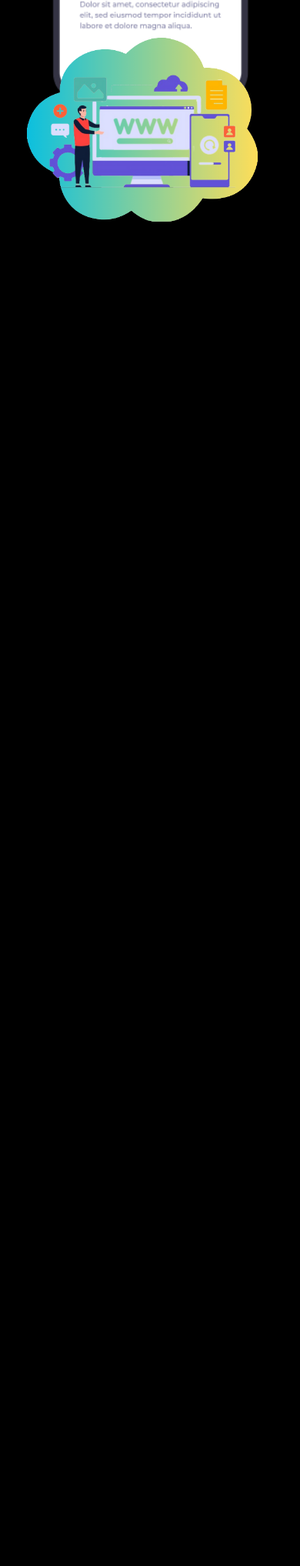
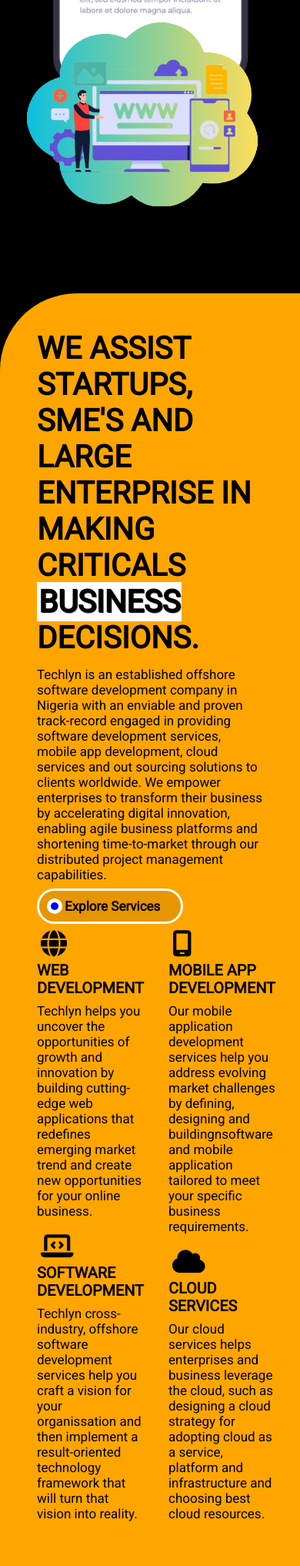
Before and after one commit to symon9/Techlyn, a PHP site: page / in a window 390 px wide; the page is wider, and only the part inside the window is pictured. Shown: the part 1530-3564 px from the top of that part at 77% size. Before the commit the page ends 1818 px from the top of that part, so only its background shows below. Run offline with PHP 8.4, Linux system fonts and the light colour scheme.

Commit message:
Services section done but not responsive

```diff
--- a/dist/css/main.css
+++ b/dist/css/main.css
@@ -5,11 +5,14 @@
 }
 
 body {
+  /*
+  WIDTH OF THE PAGE: 1408PX;
+  */
   color: #fff;
   background-color: #000;
   font-family: "Roboto", sans-serif;
   font-size: 17px;
-  margin: 0 1rem 0 1rem;
+  margin: 0 0rem 0 0rem;
   min-height: 150vh;
 }
 
@@ -230,7 +233,7 @@ nav div .nav .ul-list li:hover div {
 }
 .main .main-container .sub-main-one img {
   position: absolute;
-  left: 50px;
+  left: 10px;
   bottom: -230px;
 }
 .main .main-container .sub-main-two {
@@ -395,4 +398,82 @@ nav div .nav .ul-list li:hover div {
 
 .main-container {
   position: relative;
+}
+
+/* SERVICES */
+.services {
+  color: #000;
+  background-color: orange;
+  padding: 3rem;
+  border-top-left-radius: 100px;
+}
+.services div .head-container h1 {
+  font-size: 2.5rem;
+}
+.services div .head-container h1 span {
+  background-color: #fff;
+  text-shadow: 1px 1px 1px #000;
+  padding: 2px;
+}
+.services div .head-container .dsc {
+  padding: 14px 0 8px 0;
+}
+.services div .head-container .div-btn {
+  display: flex;
+  flex-direction: row;
+  padding: 10px;
+  gap: 3px;
+  background-color: rgb(230, 150, 2);
+  border: 3px solid #fff;
+  border-radius: 25px;
+  width: 190px;
+  text-align: center;
+}
+.services div .head-container .div-btn .out {
+  background-color: #FFF;
+  width: 20px;
+  height: 20px;
+  border-radius: 10px;
+}
+.services div .head-container .div-btn .out .in {
+  background-color: #00f;
+  height: 10px;
+  width: 10px;
+  border-radius: 5px;
+  margin: 5px auto;
+}
+.services div .head-container .div-btn a {
+  text-decoration: none;
+  color: #000;
+  font-weight: 600;
+}
+.services div .head-container .div-btn:hover {
+  background-color: transparent;
+}
+.services div .sub-container {
+  display: flex;
+  flex-direction: row;
+  gap: 2rem;
+}
+.services div .sub-container .sub-con-first .web-container, .services div .sub-container .sub-con-first .software-container {
+  padding: 10px 0;
+}
+.services div .sub-container .sub-con-first .web-container i, .services div .sub-container .sub-con-first .software-container i {
+  margin: 10px 0;
+}
+.services div .sub-container .sub-con-first .web-container h3, .services div .sub-container .sub-con-first .software-container h3 {
+  padding: 8px 0;
+}
+.services div .sub-container .sub-con-second .mobile-app-container, .services div .sub-container .sub-con-second .cloud-container {
+  padding: 10px 0;
+}
+.services div .sub-container .sub-con-second .mobile-app-container i, .services div .sub-container .sub-con-second .cloud-container i {
+  margin: 10px 0;
+}
+.services div .sub-container .sub-con-second .mobile-app-container h3, .services div .sub-container .sub-con-second .cloud-container h3 {
+  padding: 8px 0;
+}
+
+.fa-globe, .fa-laptop-code, .fa-mobile-screen, .fa-cloud {
+  padding: 5px;
 }/*# sourceMappingURL=main.css.map */
--- a/index.html
+++ b/index.html
@@ -151,5 +151,49 @@
         </div>
     </main>
 
+    <section class="services">
+        <div class="container">
+            <div class="head-container">
+                <h1>WE ASSIST STARTUPS, SME'S AND LARGE ENTERPRISE IN MAKING CRITICALS <span>BUSINESS</span> DECISIONS.</h1>
+                <p class="dsc">Techlyn is an established offshore software development company in Nigeria with an enviable and proven track-record engaged in providing software development services, mobile app development, cloud services and out sourcing solutions to clients worldwide. We empower enterprises to transform their business by accelerating digital innovation, enabling agile business platforms and shortening time-to-market through our distributed project management capabilities.</p>
+                <div class="div-btn">
+                    <div class="out">
+                        <div class="in">
+
+                        </div>
+                    </div>
+                    <a href="#">Explore Services</a>
+                </div>
+            </div>
+            <div class="sub-container">
+                <div class="sub-con-first">
+                    <div class="web-container">
+                        <i class="fa-solid fa-globe fa-2xl"></i>
+                        <h3>WEB DEVELOPMENT</h3>
+                        <p>Techlyn helps you uncover the opportunities of growth and innovation by building cutting-edge web applications that redefines emerging market trend and create new opportunities for your online business.</p>
+                    </div>
+                    <div class="software-container">
+                        <i class="fa-solid fa-laptop-code fa-2xl"></i>
+                        <h3>SOFTWARE DEVELOPMENT</h3>
+                        <p>Techlyn cross-industry, offshore software development services help you craft a vision for your organissation and then implement a result-oriented technology framework that will turn that vision into reality.</p>
+                    </div>
+                </div>
+                <div class="sub-con-second">
+                    <div class="mobile-app-container">
+                        <i class="fa-solid fa-mobile-screen fa-2xl"></i>
+                        <h3>MOBILE APP DEVELOPMENT</h3>
+                        <p>Our mobile application development services help you address evolving market challenges by defining, designing and buildingnsoftware and mobile application tailored to meet your specific business requirements.</p>
+                    </div>
+                    <div class="cloud-container">
+                        <i class="fa-solid fa-cloud fa-2xl"></i>
+                        <h3>CLOUD SERVICES</h3>
+                        <p>Our cloud services helps enterprises and business leverage the cloud, such as designing a cloud strategy for adopting cloud as a service, platform and infrastructure and choosing best cloud resources.</p>
+                    </div>
+                </div>
+            </div>
+        </div>
+    </section>
+
+
 </body>
 </html>
--- a/sass/main.scss
+++ b/sass/main.scss
@@ -2,11 +2,14 @@
 @use "variables";
 
 body{
+    /*
+    WIDTH OF THE PAGE: 1408PX;
+    */
     color: #fff;
     background-color: #000;
     font-family: 'Roboto', sans-serif;
     font-size: 17px;
-    margin: 0 1rem 0 1rem;
+    margin: 0 0rem 0 0rem;
     min-height: 150vh;
 }
 .div-container{
@@ -260,7 +263,7 @@ nav div .nav .ul-list li:hover div {
                 position: relative;
                 img{
                     position: absolute;
-                    left: 50px;
+                    left: 10px;
                     bottom: -230px;
                 }
             }
@@ -437,6 +440,89 @@ nav div .nav .ul-list li:hover div {
 .main-container{
     position: relative;
 }
-.sub-main-three{
 
+/* SERVICES */
+.services{
+    color: #000;
+    background-color: orange;
+    padding: 3rem;
+    border-top-left-radius: 100px;
+    div{
+        .head-container{
+            h1{
+            font-size: 2.5rem;
+                span{
+                    background-color: #fff;
+                    text-shadow: 1px 1px 1px #000;
+                    padding: 2px;
+                }
+            }
+            .dsc{
+                padding: 14px 0 8px 0;
+            }
+            .div-btn{
+                display: flex;
+                flex-direction: row;
+                padding: 10px;
+                gap: 3px;
+                background-color: rgb(230, 150, 2);
+                border: 3px solid #fff;
+                border-radius: 25px;
+                width: 190px;
+                text-align: center;
+
+                .out{
+                    background-color: #FFF;
+                    width: 20px;
+                    height: 20px;
+                    border-radius: 10px;
+                    .in{
+                        background-color: #00f;
+                        height: 10px;
+                        width: 10px;
+                        border-radius: 5px;
+                        margin: 5px auto;
+                    }
+                }
+                a{
+                    text-decoration: none;
+                    color: #000;
+                    font-weight: 600;
+                }
+            }
+            .div-btn:hover{
+                background-color: transparent;
+            }
+        }
+        .sub-container{
+            display: flex;
+            flex-direction: row;
+            gap: 2rem;
+            .sub-con-first{
+                .web-container, .software-container{
+                    padding: 10px 0;
+                    i{
+                        margin: 10px 0;
+                    }
+                        h3{
+                            padding: 8px 0;
+                        }
+                }
+            }
+            .sub-con-second{
+                .mobile-app-container, .cloud-container{
+                    padding: 10px 0;
+                    i{
+                        margin: 10px 0 ;
+                    }
+                        h3{
+                            padding: 8px 0;
+                        }
+                }
+            }
+        }
+    }
 }
+.fa-globe, .fa-laptop-code, .fa-mobile-screen, .fa-cloud{
+    padding: 5px;
+}
```
Also changed, not shown: dist/css/main.min.css, 2 other files.
